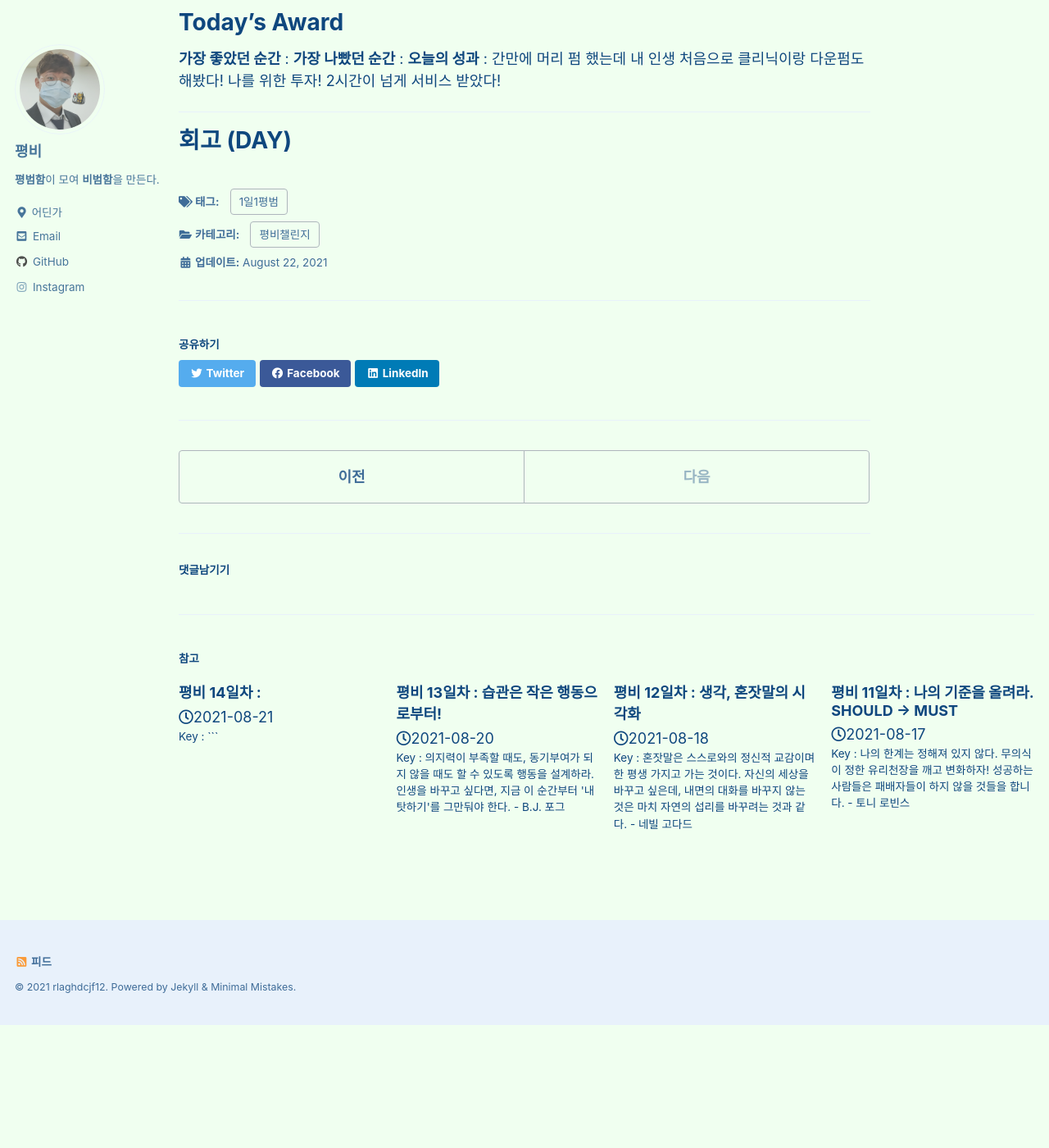
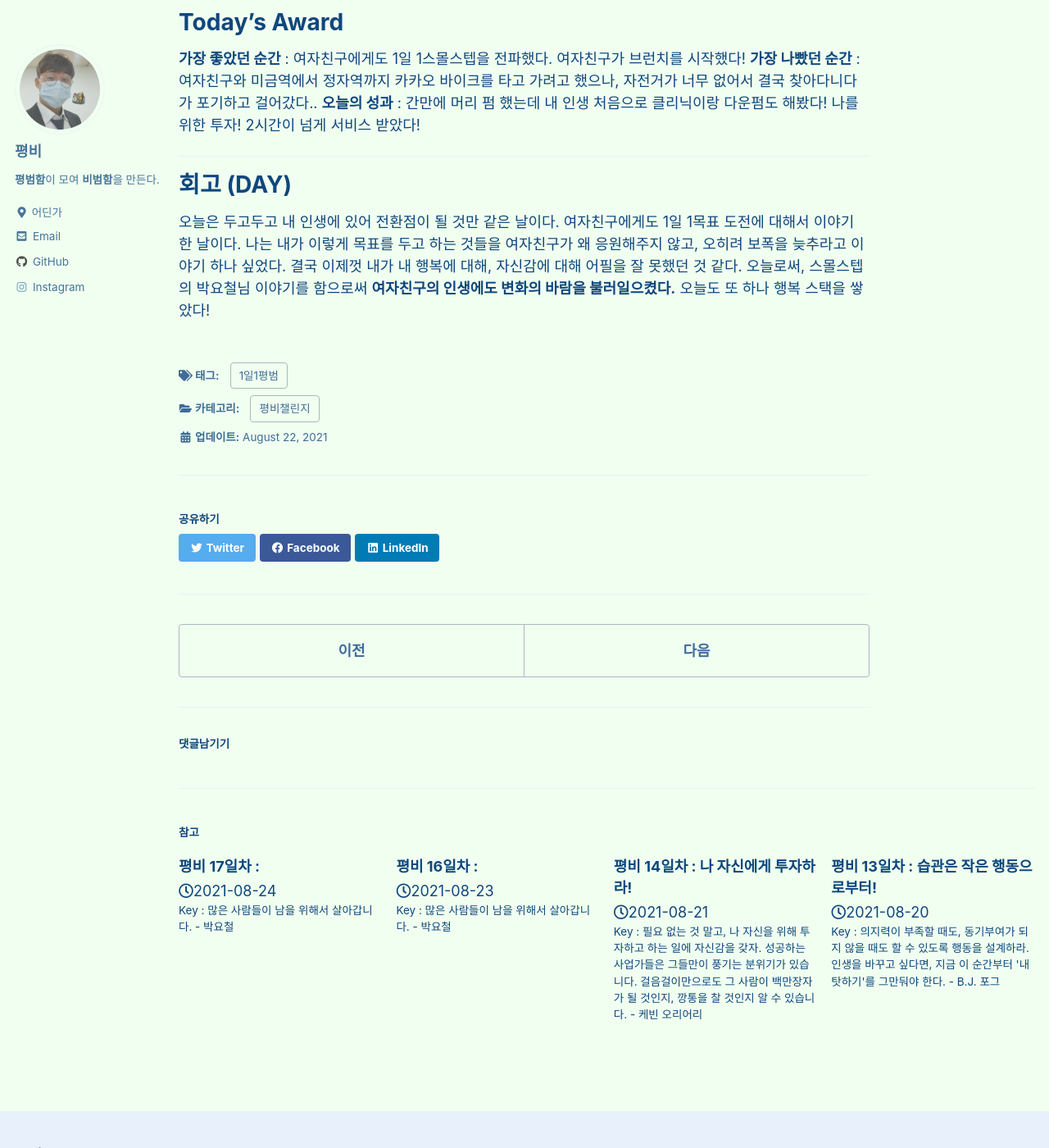
Before and after one commit to rlaghdcjf12/rlaghdcjf12.github.io, a Jekyll site: the page built from _posts/Ordinary/2021-08-22-15th-Day.md, in a window 1280 px wide and 1400 px high, scrolled down 1599 px. Shown: the whole window at 82% size. Built offline with Jekyll 4.4.1, drawn with Linux system fonts in a browser that asks for light colours; cached includes are drawn as plain includes; comment, search, counter and statistics services are not loaded; before the commit the page ends 2849 px from its top, so only the background shows below that; some of the changed text lies outside the part shown.

Commit message:
[EDIT] 15일차 회고 및 16일차, 17일차 준비

````diff
--- a/_posts/Ordinary/2021-08-20-13th-Day.md
+++ b/_posts/Ordinary/2021-08-20-13th-Day.md
@@ -43,7 +43,7 @@ Key : 의지력이 부족할 때도, 동기부여가 되지 않을 때도 할
 |:----:|:----:|:----:|:----:|:----:|:----:|
 | 아침 |  | 기상 시간 | 10:10 |  |  |
 | 점심 | 인도 커리 및 탄두리 치킨 |  |  |  |  |
-| 저녁 | 쌀국수 및 소불고기 볶음밥 | 취침 시간 | 12:20 |  |  |
+| 저녁 | 쌀국수 및 소불고기 볶음밥 | 취침 시간 | 00:20 |  |  |
 
 ---
 # 오늘의 평범한 성과
--- a/_posts/Ordinary/2021-08-21-14th-Day.md
+++ b/_posts/Ordinary/2021-08-21-14th-Day.md
@@ -1,20 +1,30 @@
 ---
 permalink: /ordinary/14
-title: "평비 14일차 : "
+title: "평비 14일차 : 나 자신에게 투자하라!"
 date: 2021-08-21 20:00:00 +0900
 categories: 평비챌린지
 tags: 1일1평범
 ---
-Key :
+Key : 필요 없는 것 말고, 나 자신을 위해 투자하고 하는 일에 자신감을 갖자.
 ```
-
-  - B.J. 포그
+성공하는 사업가들은 그들만이 풍기는 분위기가 있습니다.
+걸음걸이만으로도 그 사람이 백만장자가 될 것인지, 깡통을 찰 것인지 알 수 있습니다.
+  - 케빈 오리어리
 ```
 
 ---
 # 성공한 사람들과의 시간
-`이제는 진짜 변하고 싶다면 | 의지력이 약해도 따라할 수 있는 습관 (B.J. 포그) from 책그림 youtube`
-
+`빠르면 빠를 수록 좋은 성공습관 5가지 (케빈 오리어리) from 동기부여학과 youtube`
+1. 필요 없는 쓰레기들을 사지 않기
+  사회에 있는 모든 것들은 여러분들에게 상품이나 서비스를 사라고 부추긴다. 그 중에서도 가장 많이 소비하는 것이 옷이다. 필요 없는 옷을 너무 많이 산다. 결국 옷장 속에서 오랫동안 걸려만 있다. 하루에 마시는 5천원짜리 커피라도 아끼고 모으려고 해보자. **꼭 필요한 것이라면 사야겠지만, 쓸 데 없는 것들은 사지 말자.**
+2. 카드빚 갚기
+  카드 빚이 이자율이 엄청 높다. 이 이자에 대한 이자도 계속 붙기 때문에 이 늪에서 빠져나오기 굉장히 힘들다. 이 빚을 갚는 것이 최고의 투자 방법이다.
+3. 수입의 10% 투자하기
+  수입이 들어오면 10%만큼 자동이체를 걸어놓고 강제로 투자를 할 수 밖에 하라. 펀드나 주식에 투자하는 습관을 들여라.
+4. 자신을 위해 투자하기
+  **배우고 싶은 기술이 있다면, 향상하거나 마스터하고 싶은 기술이 있다면 돈을 아끼지 말고 투자하라!** 최근, 디지털 회사들이 디지털 마케팅을 통해 돈을 쓸어 담고 있다. 예전에는 예술가들의 영역으로 생각 되어 '굶어죽기 딱 좋다' 라고 치부되던 영상 편집, 사진 찍기, 웹 디자인, 애니메이션 등의 디지털 예술들과 관련된 기술들이 지금 시대에 너무나도 중요해졌다.
+5. 하는 일에 자신감 갖기.
+  투자자들을 설득하기 위한 사업가들의 프레젠테이션을 가서 보면, 성공할 사업가들은 눈빛부터가 다르다. 그들의 눈빛은 '너희들이 물어보는 것 모두 대답할 준비가 되어 있으니까 들어와!' 라고 말을 하고 있다. **자신이 하고 있는 일에 대한 자신감을 가지고 살아야 한다.**
 
 ---
 # 하루의 기록
@@ -23,10 +33,10 @@ Key :
 |:----:|:----:|:----:|:----:|:----:|:----:|
 | 아침 |  | 기상 시간 | 10:10 |  |  |
 | 점심 | 간장 찜닭 |  |  |  |  |
-| 저녁 | 채끝 등심, 계란후라이, 버섯 볶음 및 양주 | 취침 시간 | 11:50 |  |  |
+| 저녁 | 채끝 등심, 계란후라이, 버섯 볶음 및 양주 | 취침 시간 | 23:50 |  |  |
 
 ---
-# Today's Moment
+# 오늘의 순간들
 - 현 회사 프로젝트 중 첫 재택근무
 - 하남 스타필드에 말이 한 마리 서 있었다. 진짜 말인 줄 알았지만, 직원분에게 물어보니 가짜 말..
 - 여자친구랑 처음으로 양주를 사서 마셨는데, 확실히 다른 술에 비해 둘다 금방 취하더라.
--- a/_posts/Ordinary/2021-08-22-15th-Day.md
+++ b/_posts/Ordinary/2021-08-22-15th-Day.md
@@ -43,15 +43,16 @@ Key : 내가 기뻐하고, 내가 좋아하고, 내가 행복해 하는 것들
 | 저녁 | 채끝 등심, 신라면, 버섯 볶음 및 양주 | 취침 시간 |  |  |  |
 
 ---
-# Today's Moment
-- 여자친구에게도 1일 1스몰스텝의 좋은점을 전파했다!
+# 오늘의 순간들
 - 와플대학 가려고 정자까지 걸어 갔는데 문 닫아서 산책한 걸로..
+- 오늘도 양주 마시고 잠에 들었다가 알람 소리에 깼는데, 10시도 20분. 굉장히 개운했다!
 
 ---
 # Today's Award
-**가장 좋았던 순간** :
-**가장 나빴던 순간** :
+**가장 좋았던 순간** : 여자친구에게도 1일 1스몰스텝을 전파했다. 여자친구가 브런치를 시작했다!
+**가장 나빴던 순간** : 여자친구와 미금역에서 정자역까지 카카오 바이크를 타고 가려고 했으나, 자전거가 너무 없어서 결국 찾아다니다가 포기하고 걸어갔다..
 **오늘의 성과** : 간만에 머리 펌 했는데 내 인생 처음으로 클리닉이랑 다운펌도 해봤다! 나를 위한 투자! 2시간이 넘게 서비스 받았다!
 
 ---
 # 회고 (DAY)
+오늘은 두고두고 내 인생에 있어 전환점이 될 것만 같은 날이다. 여자친구에게도 1일 1목표 도전에 대해서 이야기 한 날이다. 나는 내가 이렇게 목표를 두고 하는 것들을 여자친구가 왜 응원해주지 않고, 오히려 보폭을 늦추라고 이야기 하나 싶었다. 결국 이제껏 내가 내 행복에 대해, 자신감에 대해 어필을 잘 못했던 것 같다. 오늘로써, 스몰스텝의 박요철님 이야기를 함으로써 **여자친구의 인생에도 변화의 바람을 불러일으켰다.** 오늘도 또 하나 행복 스택을 쌓았다!
--- /dev/null
+++ b/_posts/Ordinary/2021-08-23-16th-Day.md
@@ -0,0 +1,49 @@
+---
+permalink: /ordinary/16
+title: "평비 16일차 : "
+date: 2021-08-23 20:00:00 +0900
+categories: 평비챌린지
+tags: 1일1평범
+---
+Key :
+```
+많은 사람들이 남을 위해서 살아갑니다.
+  - 박요철
+```
+
+---
+# 한 주를 준비하는 다짐
+-
+
+---
+# 성공한 사람들과의 시간
+`성공한 사람들은 이미 갖고 있는 7가지 공통적인 습관 (댄 록) from 동기부여학과 youtube`
+1. 담배 음주 마약 TV CUT하기
+2. 해야할일, 나를 무시했던 사람들에게 보여주겠다는 마음에 쫒겨 앞으로 나아가기
+3. 자신감을 키우기위해 능력을 개발하기
+4. 의사소통능력 배우기
+5. 나를 성장시키는 모든것을 경험하기
+6. 실패를 포용하기
+7. 자신의 감정을 잘 다스리기
+
+---
+# 하루의 기록
+
+| 식사 |  | 시작과 끝 |  | 운동 |  |
+|:----:|:----:|:----:|:----:|:----:|:----:|
+| 아침 |  | 기상 시간 |  |  |  |
+| 점심 |  |  |  |  |  |
+| 저녁 |  | 취침 시간 |  |  |  |
+
+---
+# 오늘의 순간들
+-
+
+---
+# Today's Award
+**가장 좋았던 순간** :
+**가장 나빴던 순간** :
+**오늘의 성과** :
+
+---
+# 회고 (DAY)
--- /dev/null
+++ b/_posts/Ordinary/2021-08-24-17th-Day.md
@@ -0,0 +1,42 @@
+---
+permalink: /ordinary/17
+title: "평비 17일차 : "
+date: 2021-08-24 20:00:00 +0900
+categories: 평비챌린지
+tags: 1일1평범
+---
+Key :
+```
+많은 사람들이 남을 위해서 살아갑니다.
+  - 박요철
+```
+
+---
+# 한 주를 준비하는 다짐
+-
+
+---
+# 성공한 사람들과의 시간
+`2021년 DNA를 바꾼 당신은 성공합니다 (조 디스펜자) from 터닝포인트 - 위대한 성공의 시작점 youtube`
+
+---
+# 하루의 기록
+
+| 식사 |  | 시작과 끝 |  | 운동 |  |
+|:----:|:----:|:----:|:----:|:----:|:----:|
+| 아침 |  | 기상 시간 |  |  |  |
+| 점심 |  |  |  |  |  |
+| 저녁 |  | 취침 시간 |  |  |  |
+
+---
+# 오늘의 순간들
+-
+
+---
+# Today's Award
+**가장 좋았던 순간** :
+**가장 나빴던 순간** :
+**오늘의 성과** :
+
+---
+# 회고 (DAY)
````
Also changed, not shown: _posts/Ordinary/2021-08-14-8th-Day.md (+1 -1 lines), _posts/Ordinary/2021-08-17-11th-Day.md (+1 -1 lines).
